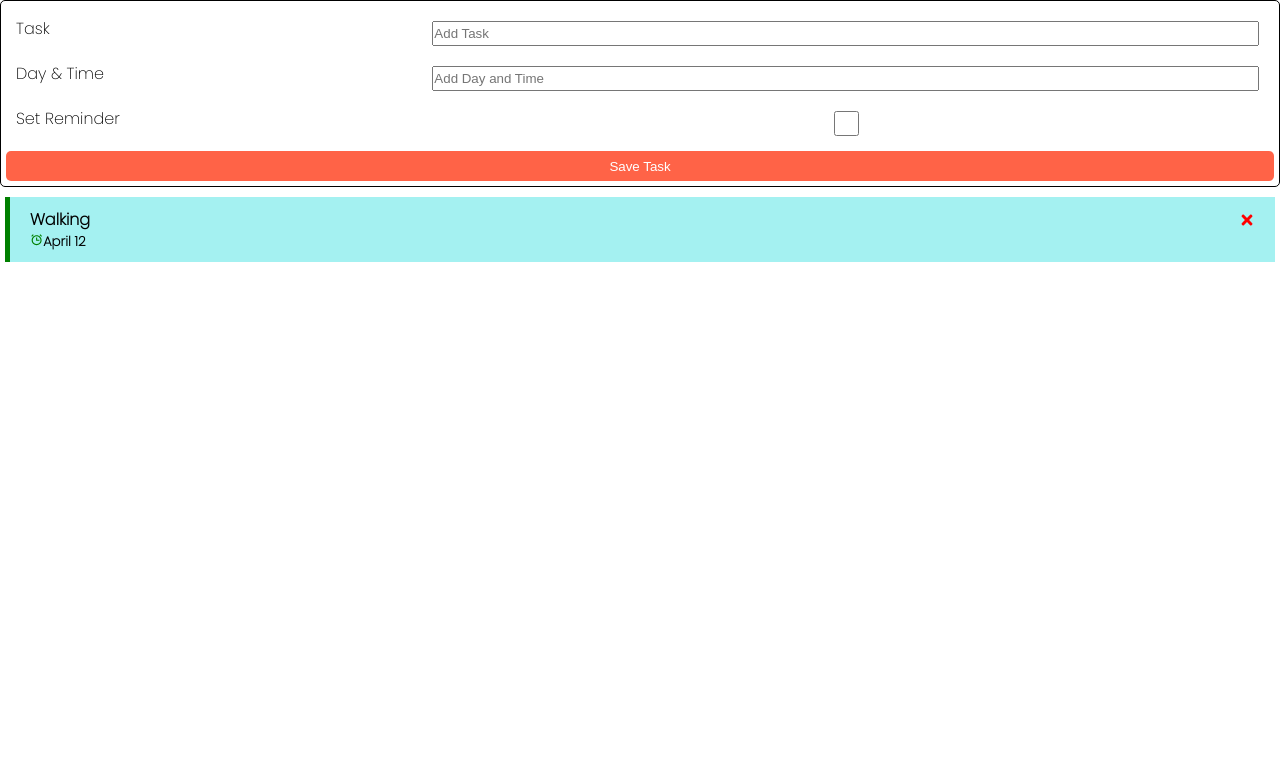
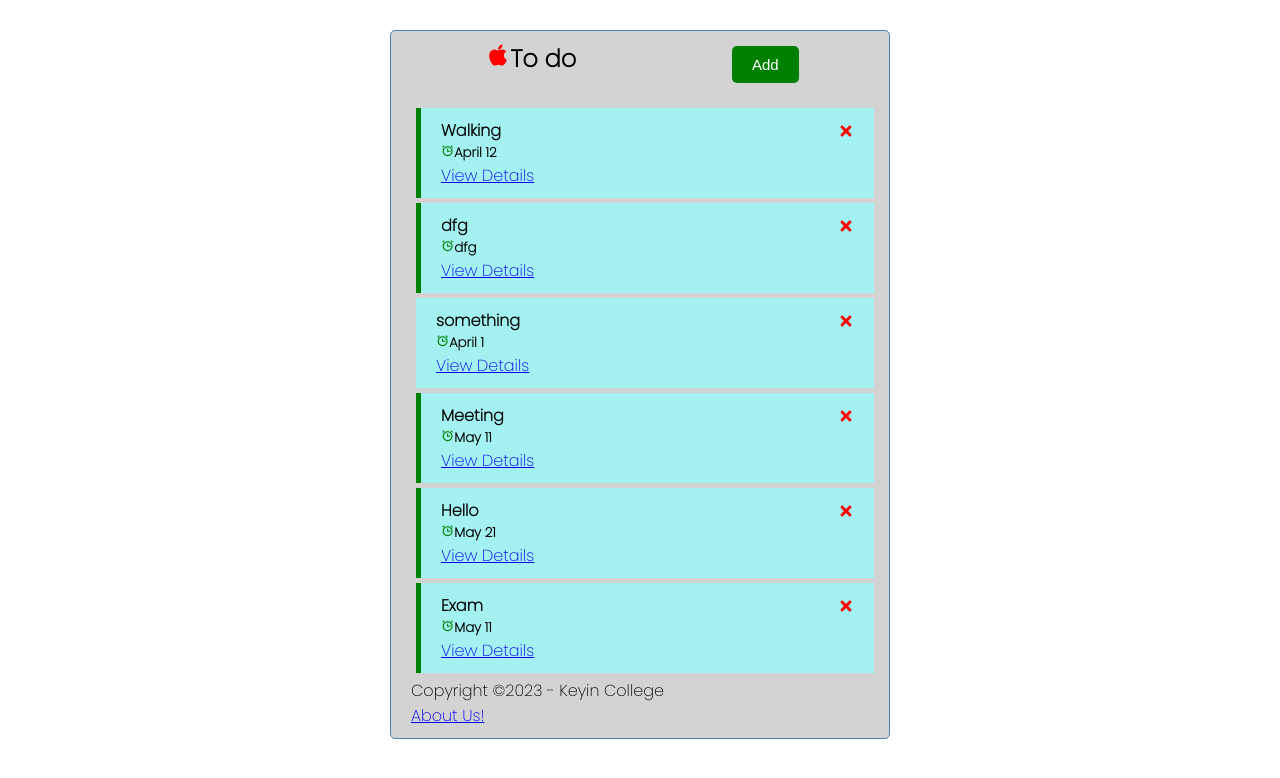
Before and after one commit to natiquekeyin/frontend2023Winter, a React (Create React App) app in the folder Week12/firstapp/: page / in a window 1280 px wide. Shown: the top 778 px of the page. Built offline with nearby package versions, Linux system fonts and the light colour scheme; data requests are answered from the project's data file.

Commit message:
April5_2

```diff
--- a/Week12/firstapp/db.json
+++ b/Week12/firstapp/db.json
@@ -5,6 +5,36 @@
       "day": "April 12",
       "reminder": true,
       "id": 6
+    },
+    {
+      "text": "dfg",
+      "day": "dfg",
+      "reminder": true,
+      "id": 7
+    },
+    {
+      "text": "something",
+      "day": "April 1",
+      "reminder": false,
+      "id": 8
+    },
+    {
+      "text": "Meeting",
+      "day": "May 11",
+      "reminder": true,
+      "id": 9
+    },
+    {
+      "text": "Hello",
+      "day": "May 21",
+      "reminder": true,
+      "id": 10
+    },
+    {
+      "text": "Exam",
+      "day": "May 11",
+      "reminder": true,
+      "id": 11
     }
   ]
 }
--- a/Week12/firstapp/src/App.js
+++ b/Week12/firstapp/src/App.js
@@ -8,6 +8,7 @@ import { useState, useEffect } from "react";
 import AddTask from "./components/AddTask";
 import { BrowserRouter as Router, Routes, Route } from "react-router-dom";
 import About from "./components/About";
+import TaskDetails from "./components/TaskDetails";
 // Observer it starts with a capital letter...
 function App() {
   useEffect(() => {
@@ -34,7 +35,7 @@ function App() {
 
   const [tasks, setTasks] = useState([]);
 
-  const [showAddTask, setShowAddTask] = useState(true);
+  const [showAddTask, setShowAddTask] = useState(false);
 
   // to Delete the task from ui
   const deleteTask = async (id) => {
@@ -94,6 +95,9 @@ function App() {
   };
   return (
     <Router>
+      <div className="container">
+        <Header title="To do" onAdd={changeTask} showAdd={showAddTask} />
+
         <Routes>
           <Route
             path="/"
@@ -112,10 +116,14 @@ function App() {
               </>
             }
           />
+
           <Route path="/about" element={<About />} />
 
-        <Route path="/array" element={<USComponentArray />} />
+          <Route path="/task/:id" element={<TaskDetails />} />
         </Routes>
+
+        <Footer />
+      </div>
     </Router>
   );
 }
--- a/Week12/firstapp/src/components/About.jsx
+++ b/Week12/firstapp/src/components/About.jsx
@@ -1,10 +1,10 @@
-import React from "react";
+import { Link } from "react-router-dom";
 
 const About = () => {
   return (
     <div>
       <h2>Version 1.0.0</h2>
-      <a href="/">Go Back</a>
+      <Link to="/">Go Back</Link>
     </div>
   );
 };
--- a/Week12/firstapp/src/components/Footer.jsx
+++ b/Week12/firstapp/src/components/Footer.jsx
@@ -1,8 +1,10 @@
+import { Link } from "react-router-dom";
+
 const Footer = () => {
   return (
     <div>
       <p>Copyright &copy;2023 - Keyin College</p>
-      <a href="/about">About Us!</a>
+      <Link to="/about">About Us!</Link>
     </div>
   );
 };
--- a/Week12/firstapp/src/components/Header.jsx
+++ b/Week12/firstapp/src/components/Header.jsx
@@ -1,8 +1,10 @@
 import PropTypes from "prop-types";
 import Button from "./Button";
 import { FaApple } from "react-icons/fa";
+import { useLocation } from "react-router-dom";
 
 const Header = ({ title, onAdd, showAdd }) => {
+  const location = useLocation();
   return (
     <div>
       <header className="header">
@@ -11,11 +13,13 @@ const Header = ({ title, onAdd, showAdd }) => {
           <FaApple style={{ color: "red", cursor: "pointer" }} />
           {title}
         </h2>
-        <Button
-          color={showAdd ? "red" : "green"}
-          text={showAdd ? "Close" : "Add"}
-          onClick={onAdd}
-        />
+        {location.pathname === "/" && (
+          <Button
+            color={showAdd ? "red" : "green"}
+            text={showAdd ? "Close" : "Add"}
+            onClick={onAdd}
+          />
+        )}
       </header>
     </div>
   );
--- a/Week12/firstapp/src/components/Task.jsx
+++ b/Week12/firstapp/src/components/Task.jsx
@@ -1,6 +1,7 @@
 import { FaBeer } from "react-icons/fa";
 import { BiAlarm } from "react-icons/bi";
 import { FaTimes } from "react-icons/fa";
+import { Link } from "react-router-dom";
 
 const Task = ({ task, onDelete, onToggle }) => {
   return (
@@ -20,6 +21,9 @@ const Task = ({ task, onDelete, onToggle }) => {
         <BiAlarm style={{ color: "green", cursor: "pointer" }} />
         {task.day}
       </h5>
+      <p>
+        <Link to={`/task/${task.id}`}>View Details</Link>
+      </p>
     </div>
   );
 };
--- /dev/null
+++ b/Week12/firstapp/src/components/TaskDetails.jsx
@@ -0,0 +1,51 @@
+import { useState, useEffect } from "react";
+import { useParams, useNavigate } from "react-router-dom";
+import Button from "./Button";
+import { Navigate } from "react-router-dom";
+
+const TaskDetails = () => {
+  const [task, setTask] = useState({});
+  const [loading, setLoading] = useState(true);
+  const [error, setError] = useState(null);
+
+  const params = useParams();
+  const navigate = useNavigate();
+
+  useEffect(() => {
+    const fetchTask = async () => {
+      const res = await fetch(`http://localhost:8000/tasks/${params.id}`);
+
+      const data = await res.json();
+
+      if (res.status === 404) {
+        navigate("/about");
+      }
+
+      setTask(data);
+      setLoading(false);
+    };
+
+    fetchTask();
+  });
+
+  //   if (error) {
+  //     return <Navigate to="/" />;
+  //   }
+
+  return loading ? (
+    <h3>Loading....</h3>
+  ) : (
+    <div>
+      <h3>{task.text}</h3>
+      <p>{task.day}</p>
+      <Button
+        text="Go Back"
+        onClick={() => {
+          navigate(-1);
+        }}
+      />
+    </div>
+  );
+};
+
+export default TaskDetails;
```
Lines whose indentation alone changed are shown as unchanged.
